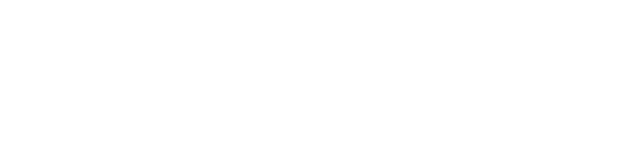
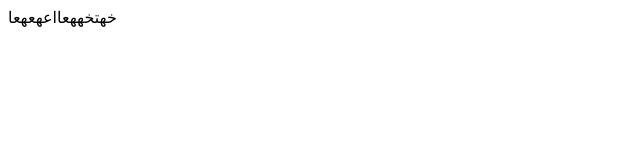
Before and after one commit to abu18saud/test, a plain HTML site: page index.html in a window 1280 px wide. Shown: the whole page, without its empty margins (0-640 px from the left). Drawn offline with Linux system fonts and the light colour scheme.

Commit message:
test_test_test

```diff
--- a/index.html
+++ b/index.html
@@ -5,6 +5,7 @@
     <meta http-equiv="X-UA-Compatible" content="IE=edge">
     <meta name="viewport" content="width=device-width, initial-scale=1.0">
     <title>لأسهلاً وسهلاً</title>
+    خهتخههعااعهعهعا
 </head>
 <body>
 
```
